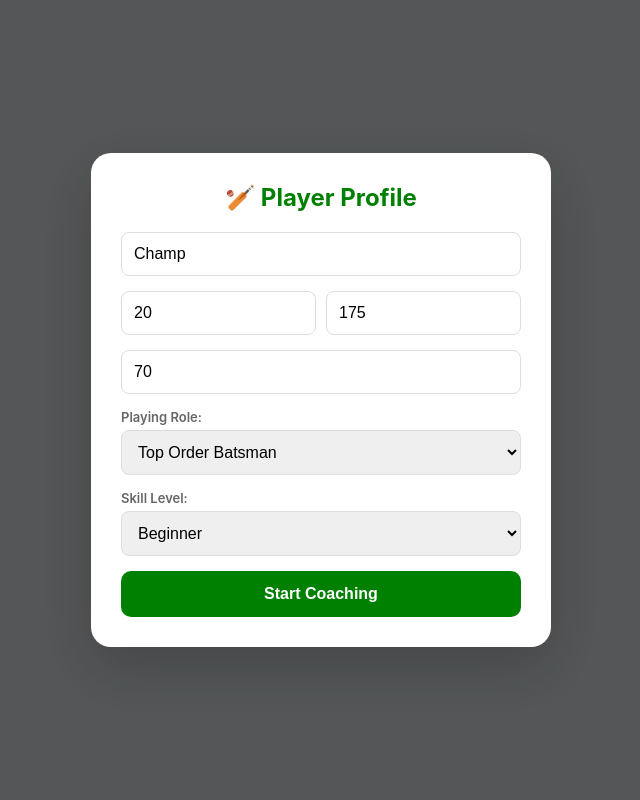
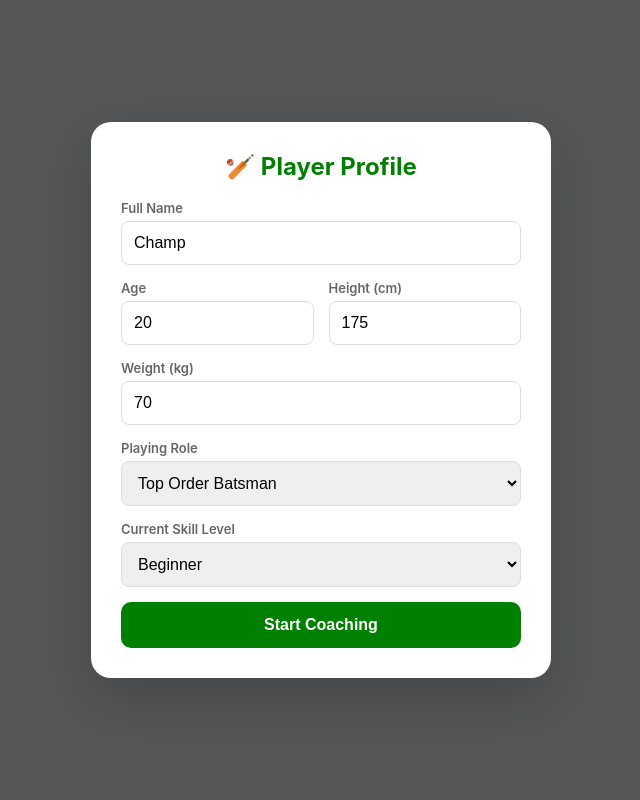
Before and after one commit to Dekumd75/Crickmate-AI-Agent, a Flask app: page / in a window 1280 px wide. Shown: the whole page, without its empty margins (319-959 px from the left). Run offline with Flask 3, Linux system fonts and the light colour scheme.

Commit message:
Added visible labels to login form

```diff
--- a/backend/templates/index.html
+++ b/backend/templates/index.html
@@ -185,20 +185,30 @@
     <div id="loginModal" class="modal">
         <div class="modal-content">
             <h2>🏏 Player Profile</h2>
+
             <div class="form-group">
-                <input type="text" id="regName" placeholder="Your Name" value="Champ">
+                <label>Full Name</label>
+                <input type="text" id="regName" placeholder="Enter your name" value="Champ">
             </div>
 
-            <div class="form-group" style="display:flex; gap:10px;">
-                <input type="number" id="regAge" placeholder="Age" value="20">
-                <input type="number" id="regHeight" placeholder="Height (cm)" value="175">
-            </div>
-            <div class="form-group">
-                <input type="number" id="regWeight" placeholder="Weight (kg)" value="70">
+            <div class="form-group" style="display:flex; gap:15px;">
+                <div style="flex: 1;">
+                    <label>Age</label>
+                    <input type="number" id="regAge" placeholder="20" value="20">
+                </div>
+                <div style="flex: 1;">
+                    <label>Height (cm)</label>
+                    <input type="number" id="regHeight" placeholder="175" value="175">
+                </div>
             </div>
 
             <div class="form-group">
-                <label>Playing Role:</label>
+                <label>Weight (kg)</label>
+                <input type="number" id="regWeight" placeholder="70" value="70">
+            </div>
+
+            <div class="form-group">
+                <label>Playing Role</label>
                 <select id="regRole">
                     <option value="top order batsman">Top Order Batsman</option>
                     <option value="middle order batsman">Middle Order Batsman</option>
@@ -211,18 +221,19 @@
                     <option value="all rounder">All Rounder</option>
                 </select>
             </div>
+
             <div class="form-group">
-                <label>Skill Level:</label>
+                <label>Current Skill Level</label>
                 <select id="regSkill">
                     <option value="beginner">Beginner</option>
                     <option value="intermediate">Intermediate</option>
                     <option value="advanced">Advanced</option>
                 </select>
             </div>
+
             <button class="start-btn" onclick="registerUser()">Start Coaching</button>
             <p id="regError" style="color:red; display:none; font-size:12px; margin-top:10px;"></p>
         </div>
-    </div>
 
     <div class="chat-container" id="chatContainer">
         <div class="header">
```
